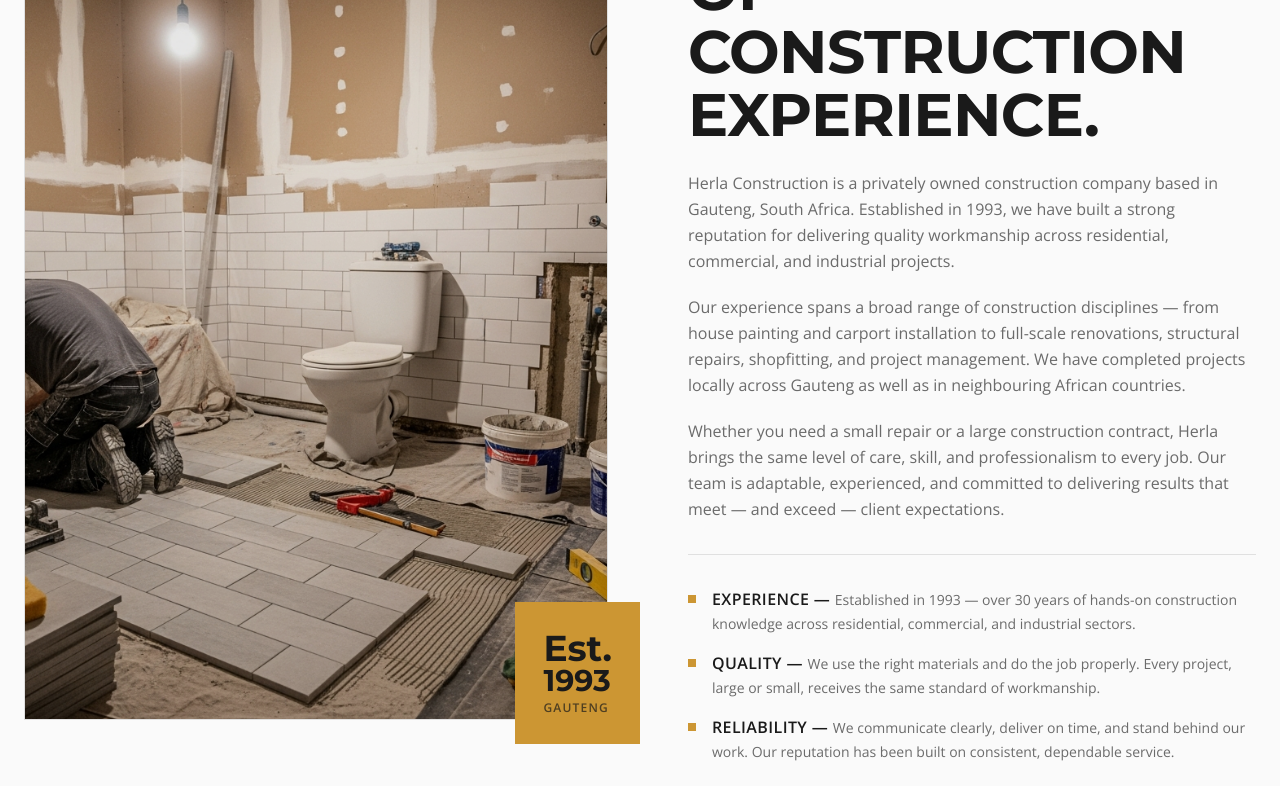
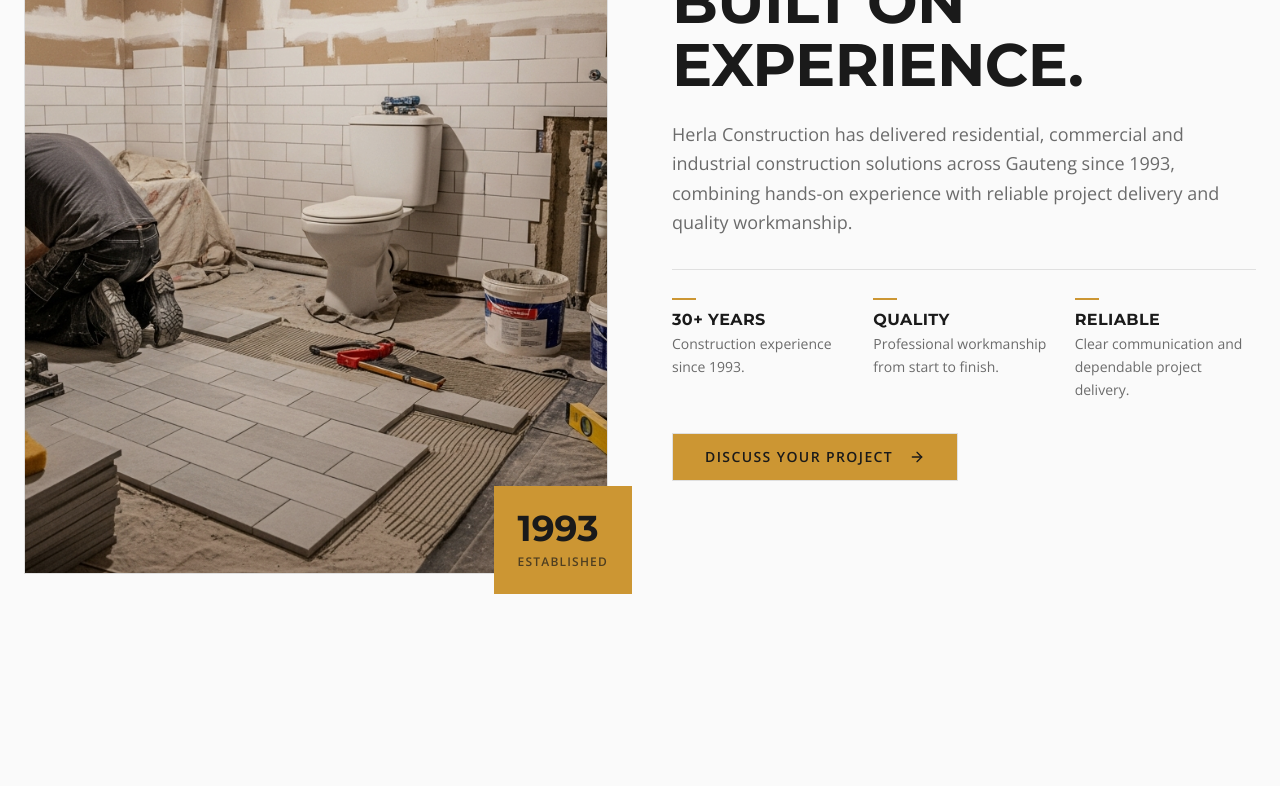
Before and after one commit to zander120405-coder/herla-construction-website, a React (Vite) app: page / in a window 1280 px wide. Shown: the part 3380-4166 px from the top of the page. Built offline with nearby package versions, Linux system fonts and the light colour scheme.

Commit message:
Simplify About section for one-page website

```diff
--- a/src/components/About.tsx
+++ b/src/components/About.tsx
@@ -3,78 +3,91 @@
 import { Button } from "@/components/ui/button";
 
 const values = [
-  { title: "Experience", desc: "Established in 1993 — over 30 years of hands-on construction knowledge across residential, commercial, and industrial sectors." },
-  { title: "Quality", desc: "We use the right materials and do the job properly. Every project, large or small, receives the same standard of workmanship." },
-  { title: "Reliability", desc: "We communicate clearly, deliver on time, and stand behind our work. Our reputation has been built on consistent, dependable service." },
+  {
+    title: "30+ Years",
+    desc: "Construction experience since 1993.",
+  },
+  {
+    title: "Quality",
+    desc: "Professional workmanship from start to finish.",
+  },
+  {
+    title: "Reliable",
+    desc: "Clear communication and dependable project delivery.",
+  },
 ];
 
 export function About() {
   return (
-    <section id="about" className="py-28 bg-background relative overflow-hidden">
+    <section
+      id="about"
+      className="py-20 md:py-24 bg-background relative overflow-hidden"
+    >
       <div className="container mx-auto px-4 md:px-6">
-        <div className="grid grid-cols-1 lg:grid-cols-2 gap-16 items-center">
+        <div className="grid grid-cols-1 lg:grid-cols-2 gap-12 lg:gap-16 items-center">
 
           {/* Image */}
           <motion.div
             initial={{ opacity: 0, scale: 0.97 }}
             whileInView={{ opacity: 1, scale: 1 }}
             viewport={{ once: true }}
-            transition={{ duration: 0.8 }}
+            transition={{ duration: 0.7 }}
             className="relative"
           >
             <div className="aspect-[4/5] relative">
               <img
                 src="/project-3.png"
-                alt="Herla Construction at work"
-                className="w-full h-full object-cover brightness-90 hover:brightness-100 transition-all duration-700"
+                alt="Herla Construction project"
+                className="w-full h-full object-cover brightness-90"
               />
               <div className="absolute inset-0 ring-1 ring-inset ring-border pointer-events-none" />
             </div>
 
-            {/* Floating badge */}
-            <div className="absolute -bottom-6 -right-0 md:-right-8 bg-[#CC9633] p-7">
-              <div className="text-4xl font-display font-bold text-[#1A1A1A] leading-none">Est.</div>
-              <div className="text-3xl font-display font-bold text-[#1A1A1A] leading-none">1993</div>
-              <div className="text-xs font-bold uppercase tracking-widest text-[#1A1A1A]/70 mt-1">Gauteng</div>
+            <div className="absolute -bottom-5 right-0 md:-right-6 bg-[#CC9633] p-6">
+              <div className="text-4xl font-display font-bold text-[#1A1A1A] leading-none">
+                1993
+              </div>
+              <div className="text-xs font-bold uppercase tracking-widest text-[#1A1A1A]/70 mt-2">
+                Established
+              </div>
             </div>
           </motion.div>
 
-          {/* Text */}
+          {/* Content */}
           <motion.div
             initial={{ opacity: 0, x: 30 }}
             whileInView={{ opacity: 1, x: 0 }}
             viewport={{ once: true }}
             transition={{ duration: 0.6 }}
-            className="lg:pl-4"
           >
             <div className="inline-block text-xs font-bold uppercase tracking-widest text-primary mb-3 border-l-2 border-primary pl-3">
-              Who We Are
+              About Herla
             </div>
+
             <h2 className="text-4xl md:text-5xl lg:text-6xl font-display font-bold uppercase leading-[1.05] mb-6">
-              Over 30 Years<br />of Construction<br />Experience.
+              Built on
+              <br />
+              Experience.
             </h2>
 
-            <div className="space-y-5 text-muted-foreground text-base leading-relaxed mb-8">
-              <p>
-                Herla Construction is a privately owned construction company based in Gauteng, South Africa. Established in 1993, we have built a strong reputation for delivering quality workmanship across residential, commercial, and industrial projects.
-              </p>
-              <p>
-                Our experience spans a broad range of construction disciplines — from house painting and carport installation to full-scale renovations, structural repairs, shopfitting, and project management. We have completed projects locally across Gauteng as well as in neighbouring African countries.
-              </p>
-              <p>
-                Whether you need a small repair or a large construction contract, Herla brings the same level of care, skill, and professionalism to every job. Our team is adaptable, experienced, and committed to delivering results that meet — and exceed — client expectations.
-              </p>
-            </div>
+            <p className="text-muted-foreground text-base md:text-lg leading-relaxed mb-8 max-w-xl">
+              Herla Construction has delivered residential, commercial and
+              industrial construction solutions across Gauteng since 1993,
+              combining hands-on experience with reliable project delivery and
+              quality workmanship.
+            </p>
 
             {/* Values */}
-            <div className="space-y-4 mb-10 border-t border-border pt-8">
-              {values.map((v, i) => (
-                <div key={i} className="flex items-start gap-4">
-                  <div className="w-2 h-2 bg-primary mt-2 flex-shrink-0" />
-                  <div>
-                    <span className="font-bold uppercase tracking-wide text-foreground">{v.title} — </span>
-                    <span className="text-muted-foreground text-sm">{v.desc}</span>
-                  </div>
+            <div className="grid grid-cols-1 sm:grid-cols-3 gap-5 mb-8 border-t border-border pt-7">
+              {values.map((value) => (
+                <div key={value.title}>
+                  <div className="w-6 h-[2px] bg-primary mb-3" />
+                  <h3 className="font-display font-bold uppercase tracking-wide mb-1">
+                    {value.title}
+                  </h3>
+                  <p className="text-muted-foreground text-sm leading-relaxed">
+                    {value.desc}
+                  </p>
                 </div>
               ))}
             </div>
@@ -84,7 +97,7 @@
               className="rounded-none h-12 px-8 font-bold uppercase tracking-widest bg-primary hover:bg-primary/90 text-foreground group"
             >
               <a href="#contact">
-                Start Your Project
+                Discuss Your Project
                 <ArrowRight className="ml-2 h-4 w-4 group-hover:translate-x-1 transition-transform" />
               </a>
             </Button>
```
